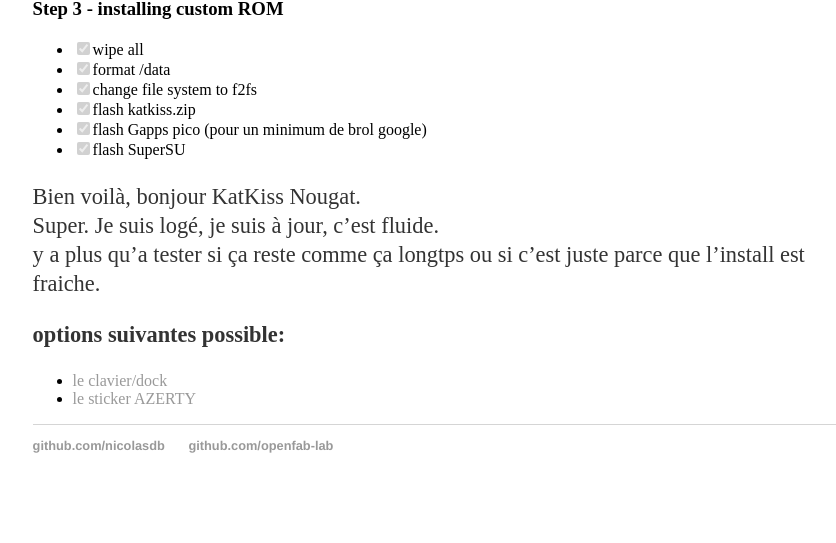
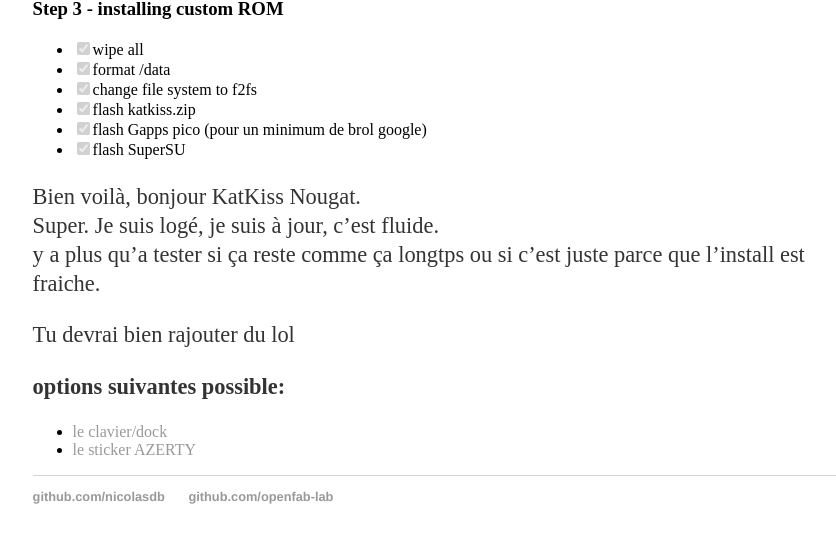
Before and after one commit to nicolasdb/nicolasdb.github.io, a Jekyll site: the page built from _posts/2017-05-28-New-ROM-on-TF300T.md, in a window 1280 px wide and 900 px high, scrolled down 1678 px, cut to the strip 336-879 px from the top of the window. Shown: the whole strip, without its empty margins (185-1021 px from the left). Built offline with Jekyll 4.4.1, drawn with Linux system fonts in a browser that asks for light colours; before the commit the page ends 2527 px from its top, so only the background shows below that.

Commit message:
pas assez de lol
un blague en plus ca fera pas du mal

```diff
--- a/_posts/2017-05-28-New-ROM-on-TF300T.md
+++ b/_posts/2017-05-28-New-ROM-on-TF300T.md
@@ -57,7 +57,7 @@
 Super. Je suis logé, je suis à jour, c'est fluide.
 y a plus qu'a tester si ça reste comme ça longtps ou si c'est juste parce que l'install est fraiche.
 
-
+Tu devrai bien rajouter du lol
 
 **options suivantes possible:**
 - [le clavier/dock](http://www.befr.ebay.be/itm/ASUS-TRANSFORMER-EEE-PAD-TF300-TF300T-UK-Tablet-Keyboard-Dock-Navy-Blue-005-/191986496457?hash=item2cb34973c9:g:P-QAAOSwcdRY9gSO)
```
